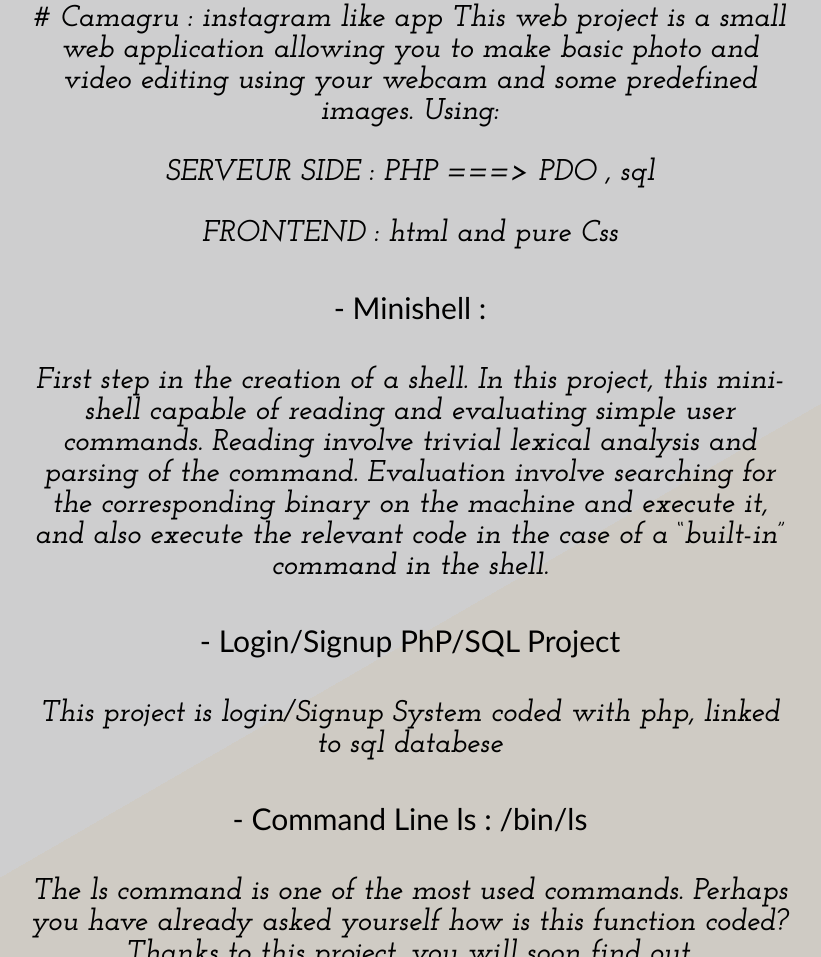
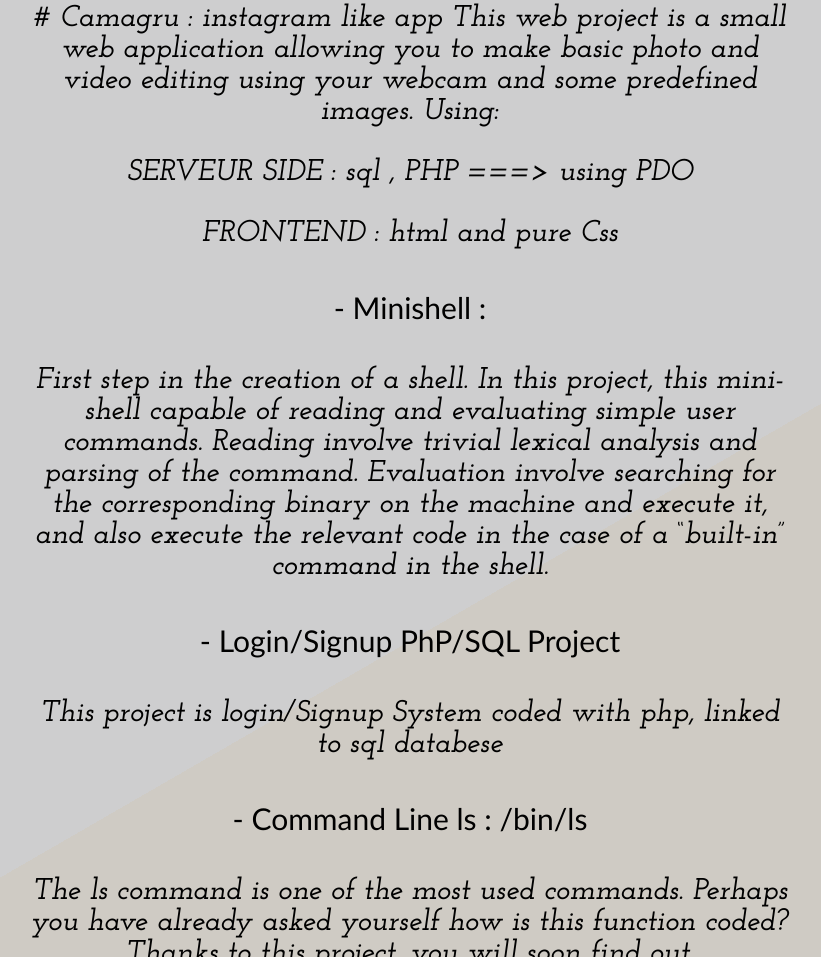
Before and after one commit to biggymarley/portfolio, a plain HTML site: page index.html in a window 1280 px wide. Shown: the part 1051-2008 px from the top of the page, without its empty margins (230-1051 px from the left). Drawn offline with Linux system fonts and the light colour scheme.

Commit message:
Update index.html

```diff
--- a/index.html
+++ b/index.html
@@ -57,7 +57,7 @@ This web project is  a small web application allowing you to
 make basic photo and video editing using your webcam and some predefined images.
 Using: </p>
 <p>
-  SERVEUR SIDE : PHP ===> PDO , sql
+  SERVEUR SIDE : sql , PHP ===> using PDO
 </p>
 <p>
   FRONTEND :       html and pure Css
```
